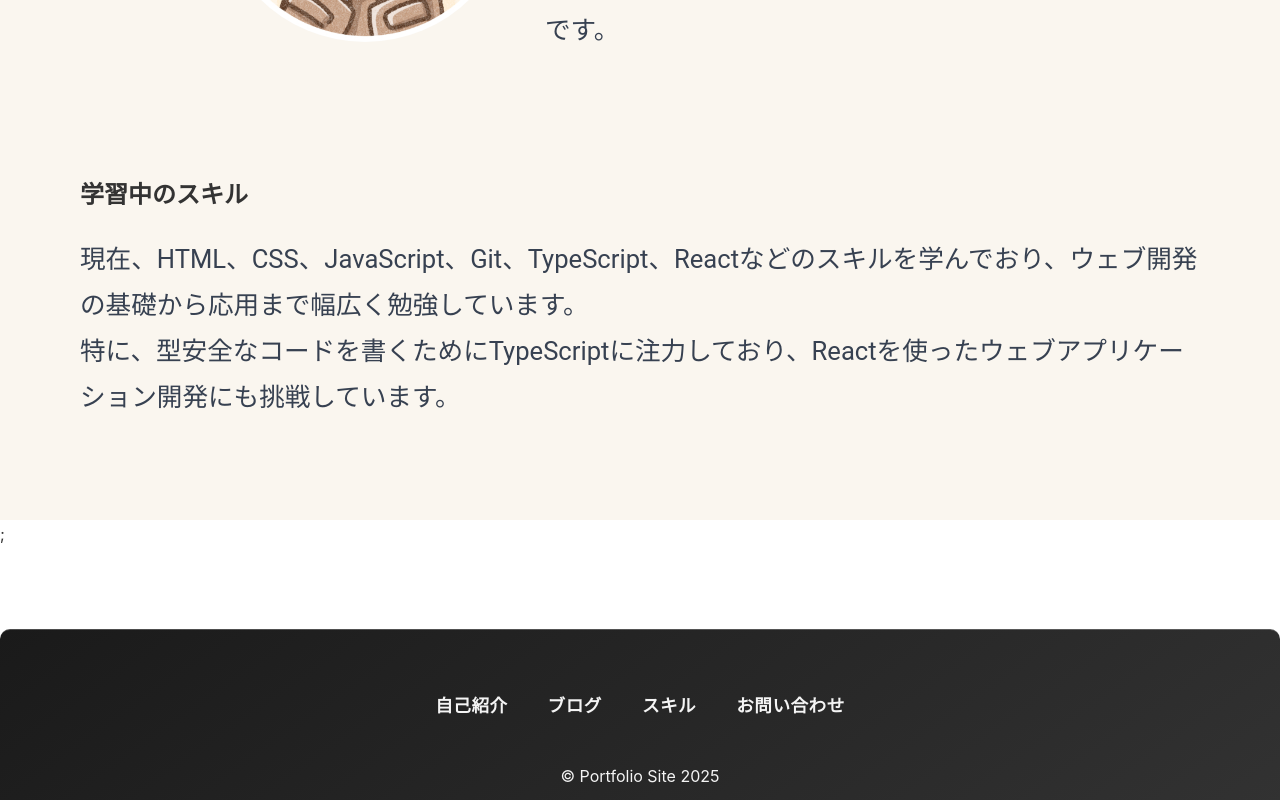
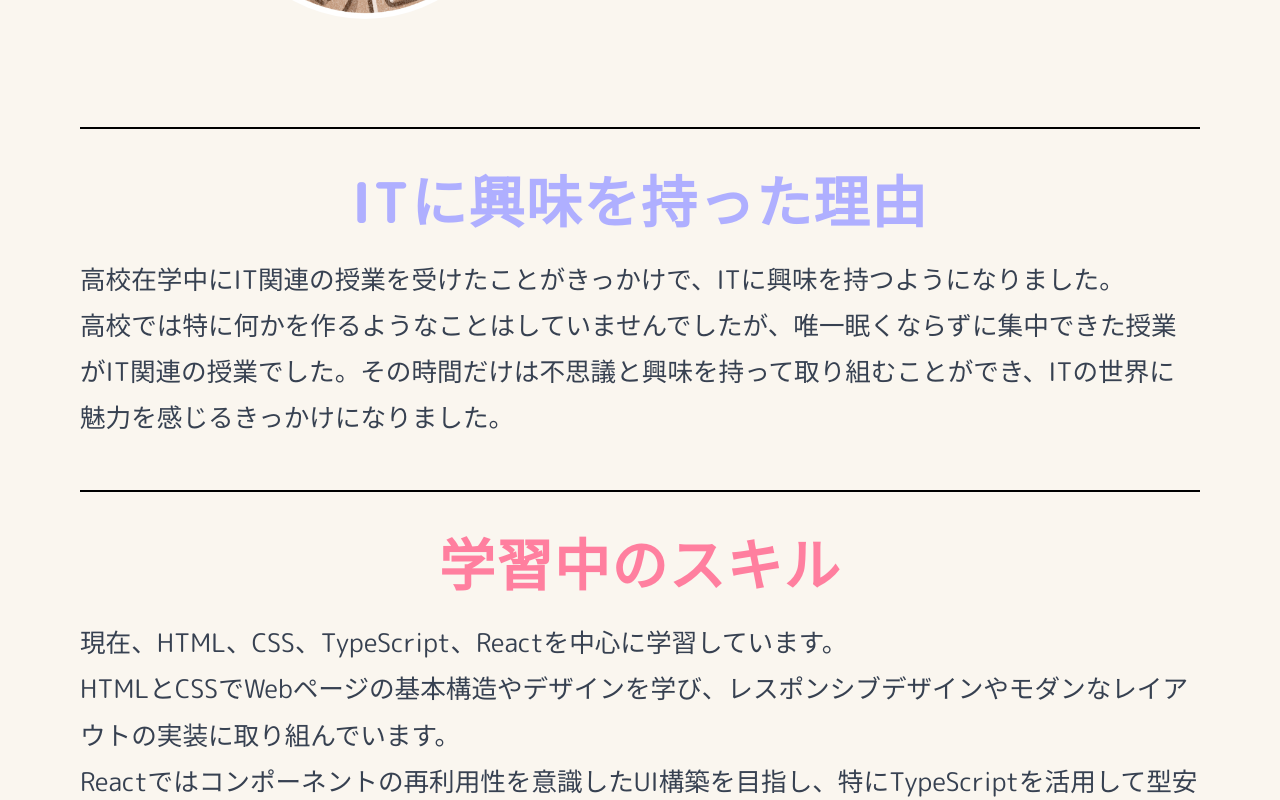
Before and after one commit to KTCume/react-next-portfolio, a Next.js app: page /about in a window 1280 px wide. Shown: the part 920-1720 px from the top of the page. Built offline with nearby package versions, Linux system fonts and the light colour scheme; a web font is replaced by a local one.

Commit message:
プロフィール内容追加

```diff
--- a/app/about/layout.tsx
+++ b/app/about/layout.tsx
@@ -13,7 +13,7 @@ export default function RootLayout({ children }: Props) {
     return (
     <>
     <Hero title="About Me" sub="自己紹介" />
-    <Sheet>{children}</Sheet>;
+    <Sheet>{children}</Sheet>
     </>
     );
 }
--- a/app/about/page.module.css
+++ b/app/about/page.module.css
@@ -1,4 +1,16 @@
 @import url('https://fonts.googleapis.com/css2?family=Rounded+M%2B+1c:wght@400;700&display=swap');
+@import url('https://fonts.googleapis.com/css2?family=M+PLUS+Rounded+1c:wght@400;700&display=swap');
+
+
+/* 各セクションに黒い線を追加 */
+.interest, .skillstop {
+    border-bottom: 2px solid #000; /* 黒い線を追加 */
+    padding-bottom: 30px; /* 余白を追加して線とコンテンツの間にスペースを作る */
+    margin-bottom: 30px; /* セクション間の間隔 */
+}
+.interest {
+    border-top: 2px solid #000;
+}
 
 .top {
     display: flex;
@@ -38,7 +50,7 @@
 .profileImage {
     border-radius: 50%; /* 丸い画像にする */
     object-fit: cover; /* 画像が丸に収まるように調整 */
-  }
+}
 
 /* テキストコンテナ */
 .profileTextContainer {
@@ -64,11 +76,50 @@
     margin: 20px 0;
 }
 
+.interestImage {
+    width: 100%;
+    max-width: 600px; /* 画像の最大幅を指定 */
+    height: auto; /* アスペクト比を保持 */
+    border-radius: 15px; /* 角を丸くする */
+    box-shadow: 0 8px 15px rgba(0, 0, 0, 0.3); /* 高品質な影を追加 */
+}
+
+.interestTitle {
+    margin-top: 40px;
+    font-family: 'M PLUS Rounded 1c', sans-serif; /* 丸みのあるおしゃれなフォントを指定 */
+    font-size: 3.5rem; /* タイトルを大きく */
+    font-weight: 700; /* 軽めの太さ */
+    color: #afafff;
+    text-align: center; /* 中央揃え */
+    letter-spacing: 1.5px; /* 文字間隔を広げる */
+    line-height: 1.2; /* 行間を広げて可読性を高める */
+}
+
+.interestText {
+    font-size: 1.6rem;
+    color: #374151;
+    font-family: 'M PLUS Rounded 1c', sans-serif;
+    line-height: 1.8;
+    white-space: pre-wrap; /* 改行を反映させる */
+    margin: 20px 0;
+}
+
 /* 学習中のスキルテキスト */
+.skillsTitle {
+    margin-top: 40px;
+    font-family: 'M PLUS Rounded 1c', sans-serif; /* 丸みのあるおしゃれなフォントを指定 */
+    font-size: 3.5rem; /* タイトルを大きく */
+    font-weight: 700; /* 軽めの太さ */
+    color: #ff7f9f;
+    text-align: center; /* 中央揃え */
+    letter-spacing: 1.5px; /* 文字間隔を広げる */
+    line-height: 1.2; /* 行間を広げて可読性を高める */
+}
+
 .skillsText {
     font-size: 1.6rem;
     color: #374151;
-    font-family: 'Roboto', sans-serif;
+    font-family: 'M PLUS Rounded 1c', sans-serif;
     line-height: 1.8;
     white-space: pre-wrap; /* 改行を反映させる */
     margin: 20px 0;
--- a/app/about/page.tsx
+++ b/app/about/page.tsx
@@ -21,9 +21,19 @@ export default function Page() {
                         現在、京都デザイン＆テクノロジー専門学校でITを学んでいます。<br />
                         スーパーITエンジニア専攻 1年<br />
                         趣味は、アニメ、マンガとK-POPです。<br />
-                        また、好きな食べ物はラーメンとハンバーグです。<br />
+                        好きな食べ物はラーメンとハンバーグです。<br />
                     </p>
                     </div>
+                </div>
+            </section>
+
+            <section className={styles.interest}>
+            <h2 className={styles.interestTitle}>ITに興味を持った理由</h2>
+                <div className={styles.interestContainer}>
+                    <p className={styles.interestText}>
+                        高校在学中にIT関連の授業を受けたことがきっかけで、ITに興味を持つようになりました。<br />
+                        高校では特に何かを作るようなことはしていませんでしたが、唯一眠くならずに集中できた授業がIT関連の授業でした。その時間だけは不思議と興味を持って取り組むことができ、ITの世界に魅力を感じるきっかけになりました。
+                    </p>
                 </div>
             </section>
 
@@ -32,8 +42,11 @@ export default function Page() {
                 <h2 className={styles.skillsTitle}>学習中のスキル</h2>
                 <div className={styles.skillsContainer}>
                     <p className={styles.skillsText}>
-                        現在、HTML、CSS、JavaScript、Git、TypeScript、Reactなどのスキルを学んでおり、ウェブ開発の基礎から応用まで幅広く勉強しています。<br />
-                        特に、型安全なコードを書くためにTypeScriptに注力しており、Reactを使ったウェブアプリケーション開発にも挑戦しています。<br />
+                    現在、HTML、CSS、TypeScript、Reactを中心に学習しています。<br />
+                    HTMLとCSSでWebページの基本構造やデザインを学び、レスポンシブデザインやモダンなレイアウトの実装に取り組んでいます。<br />
+                    Reactではコンポーネントの再利用性を意識したUI構築を目指し、特にTypeScriptを活用して型安全なコードの重要性を学習中です。<br />
+                    これからは学んだスキルを活かし、シンプルなWebサイトから少しずつ動的なアプリケーションの制作に挑戦していきたいと考えています。
+                    まだ経験は浅いですが、ReactとTypeScriptを活用しながら実践的な開発に取り組み、最新技術を取り入れた質の高いWebサイトを作れるよう成長していきたいです。
                     </p>
                 </div>
             </section>
```
Also changed, not shown: public/it.jpg (added), public/it2.jpg (added).
